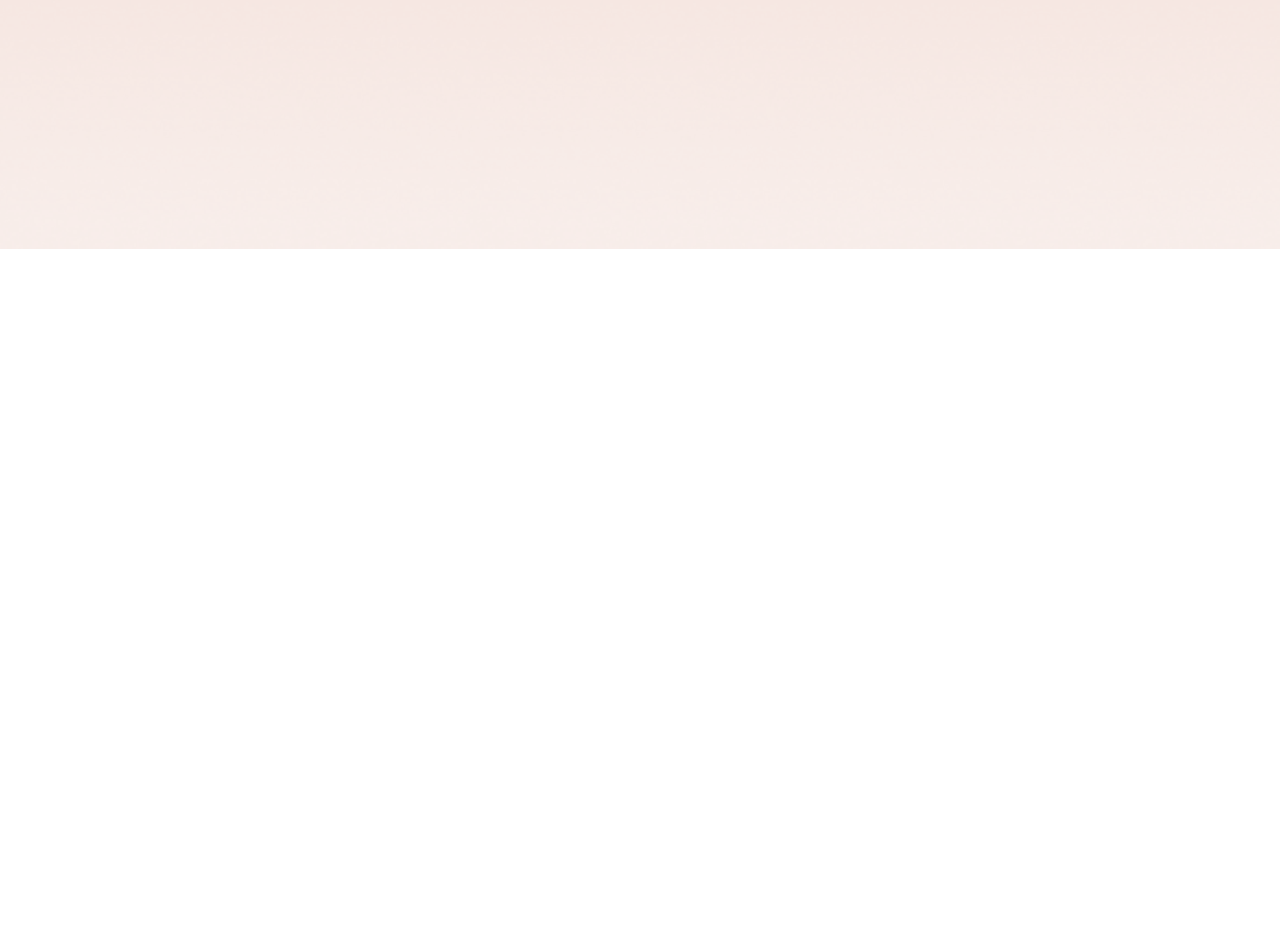
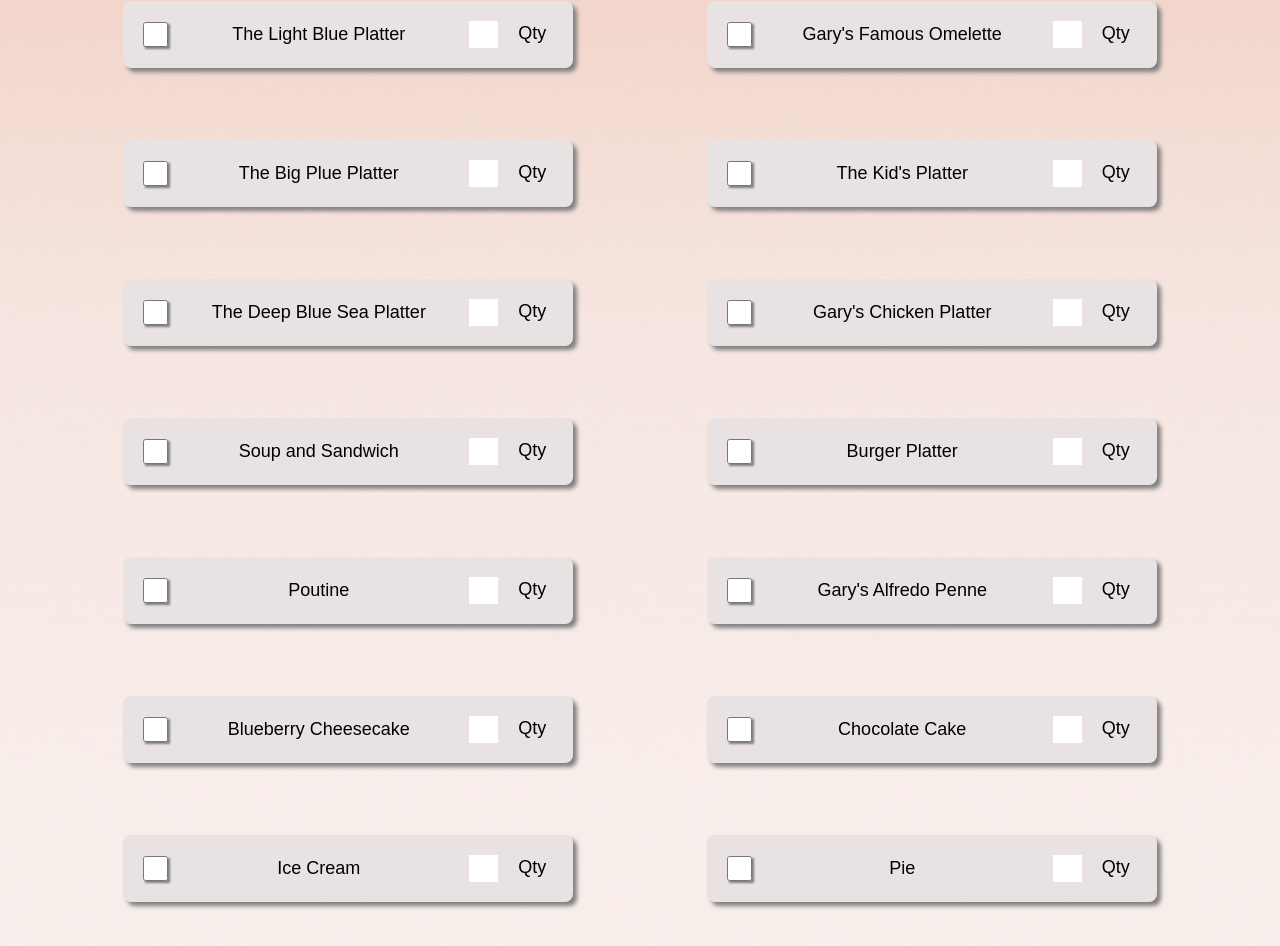
Before and after one commit to ashley-colbert/midtermsprintapp, a React (Create React App) app: page /order in a window 1280 px wide. Shown: the part 551-1497 px from the top of the page. Before the commit the page ends 800 px from the top, so only its background shows below. Built offline with nearby package versions, Linux system fonts and the light colour scheme; a web font is replaced by a local one.

Commit message:
some items added to the ordering page

```diff
--- a/src/components/MenuItem.js
+++ b/src/components/MenuItem.js
@@ -13,7 +13,7 @@ function MenuItem({ menu, extraMenu, price }) {
       className={`menuItem ${isEnlarged ? 'enlargedMenuItem' : ''}`}
       onClick={toggleEnlarged}
     >
-      <div className="bold" >{menu}<br /></div>
+      <div className="bold" >{menu}</div>
       {isEnlarged && (
         <div>{extraMenu}<br />{price}</div>
       )}
--- /dev/null
+++ b/src/components/OrderItem.js
@@ -0,0 +1,17 @@
+import React from 'react'
+
+function OrderItem({item}) {
+  return (
+    <>
+    <form className="orderItem">
+      <input className="check" type="checkbox"></input>
+      <span>{item}</span>
+      <span>
+      <input className="qty"type="text"></input>
+      <span className="right">Qty</span></span>
+    </form>
+    </>
+  )
+}
+
+export default OrderItem
--- a/src/index.css
+++ b/src/index.css
@@ -1,8 +1,7 @@
 @import url('https://fonts.google.com/specimen/Quando?query=quando');
 
 body {
-  /* margin: 0px 50px 0px 50px; */
-  font-family: 'Quando';
+  font-family: 'Quando', Arial, Helvetica, sans-serif;
   -webkit-font-smoothing: antialiased;
   -moz-osx-font-smoothing: grayscale;
   background-image: url('../public/Rectangle1.png');
--- /dev/null
+++ b/src/pages/Order.css
@@ -0,0 +1,38 @@
+.orderItem {
+  display: flex;
+  justify-content: space-between;
+  align-items: center;
+  width: 450px;
+  background: rgb(232, 226, 226);
+  box-shadow: grey 4px 4px 4px ;
+  margin: 2em 1em 2em 1em;
+  border-radius: 8px;
+  font-size: large;
+}
+
+.orderContainer {
+  display: flex;
+  flex-direction: row;
+  flex-wrap: wrap;
+  justify-content: space-evenly;
+}
+
+.check {
+  background-color: grey;
+  box-shadow: grey 2px 2px 2px;
+  border-radius: 8px;
+  width: 25px;
+  height: 25px;
+  margin: 1.5em;
+}
+
+.qty {
+  border: 1px black;
+  width: 25px;
+  height: 25px;
+  margin: 1.5em;
+}
+
+.right {
+  padding-right: 1.5em;
+}
--- a/src/pages/Order.js
+++ b/src/pages/Order.js
@@ -1,5 +1,28 @@
+import OrderItem from "../components/OrderItem";
+import "./Order.css"
+
 const Order = () => {
-  return <h1>Online Ordering</h1>;
+  return (
+  <>
+  <h1>Order Online</h1>
+  <div className="orderContainer">
+    <OrderItem item="The Light Blue Platter"/>
+    <OrderItem item="Gary's Famous Omelette"/>
+    <OrderItem item="The Big Plue Platter"/>
+    <OrderItem item="The Kid's Platter"/>
+    <OrderItem item="The Deep Blue Sea Platter"/>
+    <OrderItem item="Gary's Chicken Platter"/>
+    <OrderItem item="Soup and Sandwich"/>
+    <OrderItem item="Burger Platter"/>
+    <OrderItem item="Poutine"/>
+    <OrderItem item="Gary's Alfredo Penne"/>
+    <OrderItem item="Blueberry Cheesecake"/>
+    <OrderItem item="Chocolate Cake"/>
+    <OrderItem item="Ice Cream"/>
+    <OrderItem item="Pie"/>
+  </div>
+  </>
+  )
 };
 
 export default Order;
```
Also changed, not shown: src/pages/Home.js (line endings or trailing spaces).
